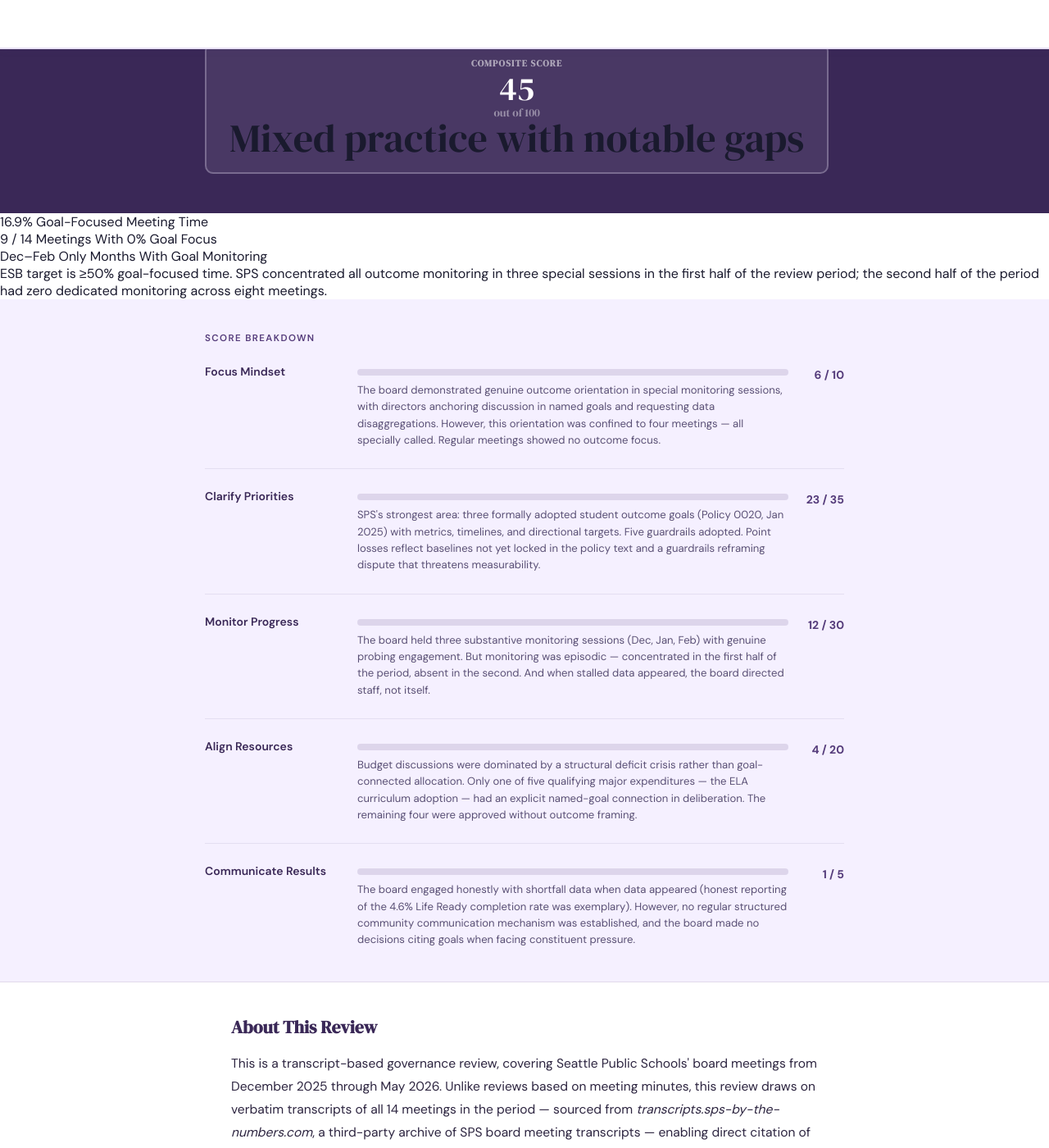
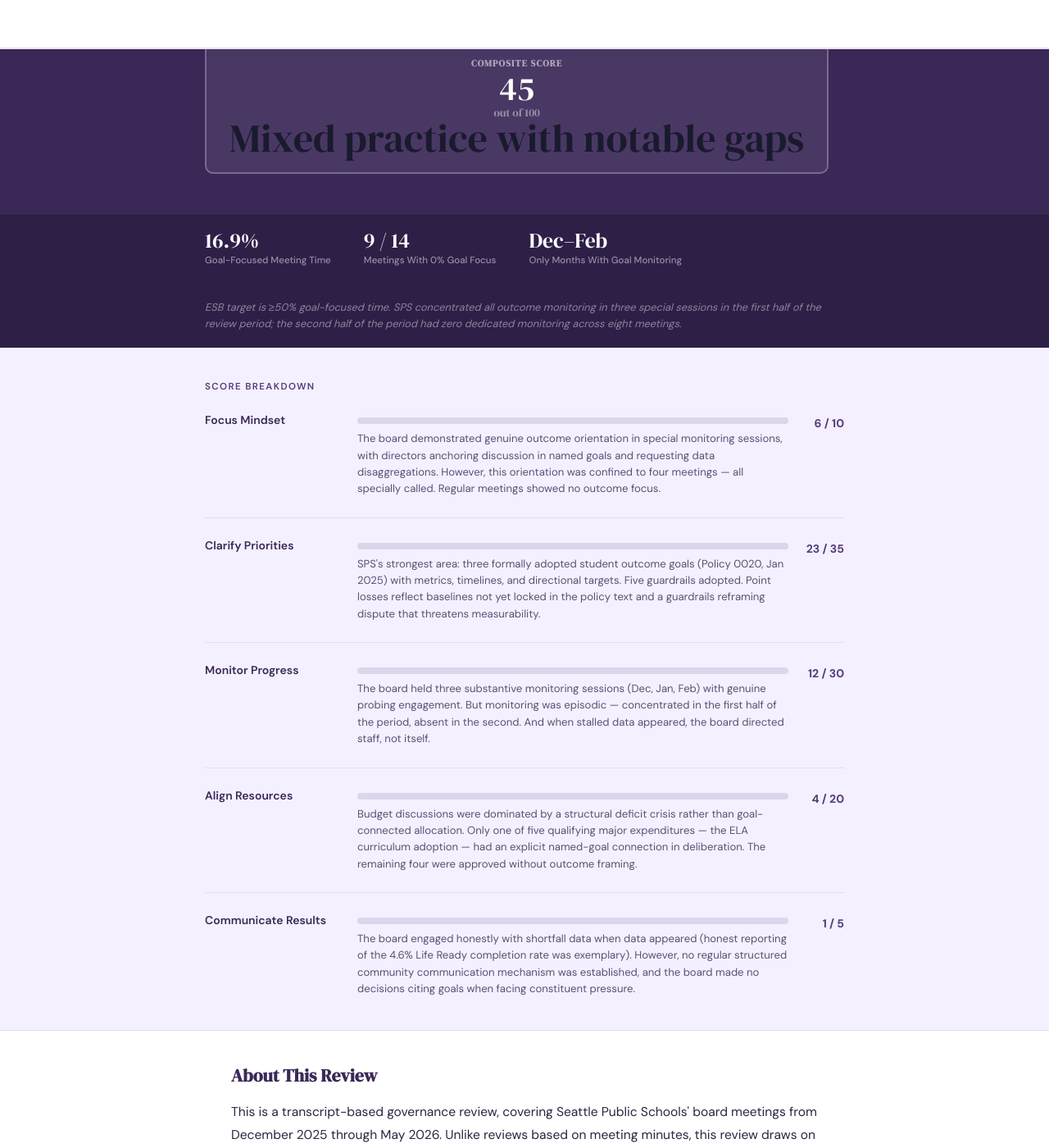
Before and after one commit to ajcrabill/schoolboardreview-com, a Jekyll site: the page built from reviews/seattle-public-schools-dec2025-may2026.html, in a window 1280 px wide and 1400 px high, scrolled down 310 px. Shown: the whole window at 82% size. Built offline with Jekyll 4.4.1, drawn with Linux system fonts in a browser that asks for light colours.

Commit message:
Fix Seattle tier label and restore missing review-page CSS
index.html: Seattle card was still showing tier "Critical" (score-red)
after the 40→45 rescore; updated to score-orange / tier-orange / "Mixed"
to match the 41–60 tier definition.

style.css: the Jekyll extraction commit omitted review-page-specific
classes that were only in the inline <style> of the review template —
time-use-strip, time-stat, score-table, q-score/q-red/q-orange,
highlight-box, transcript-quote, recommendation-box, takeaway-box,
disclaimer, and related review-body section styles. These are now added,
fixing the unstyled time-use strip visible on the Seattle review page.

Co-Authored-By: Claude Sonnet 4.6 <noreply@anthropic.com>

```diff
--- a/assets/css/style.css
+++ b/assets/css/style.css
@@ -930,6 +930,52 @@
       margin: 0 auto 0.4rem;
     }
 
+    /* ── TIME USE STRIP (review pages) ── */
+    .time-use-strip { background: #2e1f47; border-top: 1px solid rgba(255,255,255,.08); padding: 1.25rem 2rem; }
+    .time-use-inner { max-width: 780px; margin: 0 auto; display: flex; gap: 2.5rem; flex-wrap: wrap; align-items: center; }
+    .time-stat { display: flex; flex-direction: column; }
+    .time-stat-num { font-family: 'DM Serif Display', serif; font-size: 1.6rem; color: #fff; line-height: 1; }
+    .time-stat-label { font-size: .72rem; color: rgba(255,255,255,.5); margin-top: .2rem; font-weight: 500; }
+    .time-use-note { font-size: .8rem; color: rgba(255,255,255,.45); font-style: italic; flex: 1; min-width: 200px; line-height: 1.55; }
+
+    /* ── REVIEW BODY SECTIONS ── */
+    .review-body { max-width: 780px; margin: 0 auto; padding: 0 2rem; }
+    .review-section { padding: 2.5rem 0; border-bottom: 1px solid #e8e2f0; }
+    .review-section:last-of-type { border-bottom: none; }
+    .review-section h2 { font-family: 'DM Serif Display', serif; font-size: 1.35rem; color: #3A2857; margin-bottom: 1rem; }
+    .review-section p { font-size: .975rem; line-height: 1.8; color: #2d2540; margin-bottom: .9rem; }
+    .review-section p:last-child { margin-bottom: 0; }
+
+    .highlight-box { background: #F5F0FF; border-left: 3px solid #553C7B; border-radius: 0 6px 6px 0; padding: 1rem 1.25rem; margin-bottom: 1rem; font-size: .95rem; line-height: 1.7; color: #2d2540; }
+    .highlight-box strong { color: #3A2857; font-weight: 600; display: block; margin-bottom: .25rem; font-size: .875rem; text-transform: uppercase; letter-spacing: .05em; }
+
+    .transcript-quote { background: #fff; border: 1px solid #e2daea; border-left: 3px solid #27AE60; border-radius: 0 6px 6px 0; padding: 1rem 1.25rem; margin: 1rem 0; font-size: .9rem; line-height: 1.7; color: #2d2540; }
+    .transcript-quote .quote-text { font-style: italic; color: #3A2857; margin-bottom: .35rem; }
+    .transcript-quote .quote-source { font-size: .75rem; font-weight: 600; color: #6B6580; letter-spacing: .04em; text-transform: uppercase; }
+
+    .recommendation-box { background: #3A2857; color: #fff; border-radius: 8px; padding: 1.75rem; margin-top: .5rem; }
+    .recommendation-box .rec-label { font-size: .7rem; font-weight: 600; letter-spacing: .12em; text-transform: uppercase; color: #E8E0F5; opacity: .75; margin-bottom: .75rem; }
+    .recommendation-box p { font-size: .95rem; line-height: 1.75; color: rgba(255,255,255,.85); margin-bottom: 0; }
+
+    .takeaway-box { background: #E8E0F5; border-radius: 8px; padding: 1.75rem; margin-top: .5rem; }
+    .takeaway-box .tak-label { font-size: .7rem; font-weight: 600; letter-spacing: .12em; text-transform: uppercase; color: #553C7B; opacity: .8; margin-bottom: .75rem; }
+    .takeaway-box p { font-size: .975rem; line-height: 1.8; color: #3A2857; font-style: italic; font-family: 'DM Serif Display', serif; margin-bottom: 0; }
+
+    /* ── SCORE TABLE (review pages) ── */
+    .score-table { width: 100%; border-collapse: collapse; font-size: .85rem; margin-top: 1rem; }
+    .score-table th { background: #3A2857; color: #fff; padding: .6rem .85rem; text-align: left; font-weight: 600; font-size: .75rem; letter-spacing: .05em; text-transform: uppercase; }
+    .score-table td { padding: .55rem .85rem; border-bottom: 1px solid #e8e2f0; color: #2d2540; line-height: 1.4; }
+    .score-table tr:last-child td { border-bottom: none; }
+    .score-table tr.area-row td { background: #F5F0FF; font-weight: 600; color: #3A2857; font-size: .8rem; }
+    .score-table tr.total-row td { background: #3A2857; color: #fff; font-weight: 700; }
+    .q-score { font-weight: 700; text-align: right; white-space: nowrap; }
+    .q-red { color: #E74C3C; }
+    .q-orange { color: #F39C12; }
+    .q-green { color: #27AE60; }
+
+    .disclaimer { max-width: 780px; margin: 0 auto; padding: 2rem 2rem 3.5rem; }
+    .disclaimer p { font-size: .8rem; line-height: 1.7; color: #8a82a0; font-style: italic; }
+
     /* ── RESPONSIVE ── */
     @media (max-width: 768px) {
       .nav { padding: 0 1rem; }
@@ -938,6 +984,8 @@
       .score-breakdown { padding: 2rem 1.25rem; }
       .review-body { padding: 0 1.25rem; }
       .disclaimer { padding: 1.5rem 1.25rem 3rem; }
+      .time-use-strip { padding: 1rem 1.25rem; }
+      .time-use-inner { gap: 1.5rem; }
       .criterion-row {
         grid-template-columns: 130px 1fr 44px;
         gap: 0.5rem 0.75rem;
--- a/index.html
+++ b/index.html
@@ -362,10 +362,10 @@ title: "School Board Review — Governance Scorecard"
             <div class="state-badge">WA</div>
           </div>
           <div class="card-score-row">
-            <div class="composite-score score-red">45</div>
+            <div class="composite-score score-orange">45</div>
             <div class="score-meta">
               <span class="score-denom">out of 100</span>
-              <span class="score-tier tier-red">Critical</span>
+              <span class="score-tier tier-orange">Mixed</span>
             </div>
           </div>
           <div class="card-criteria">
```
